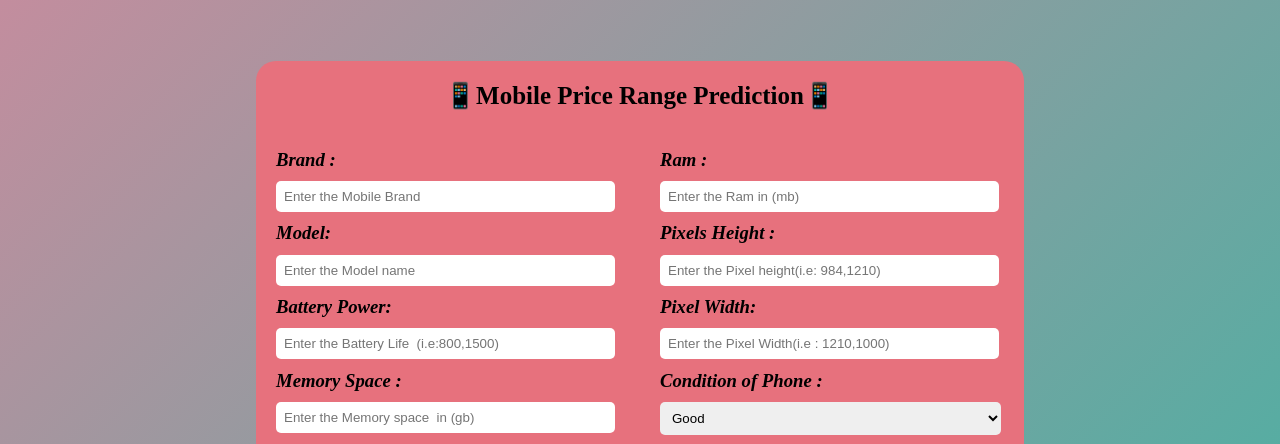
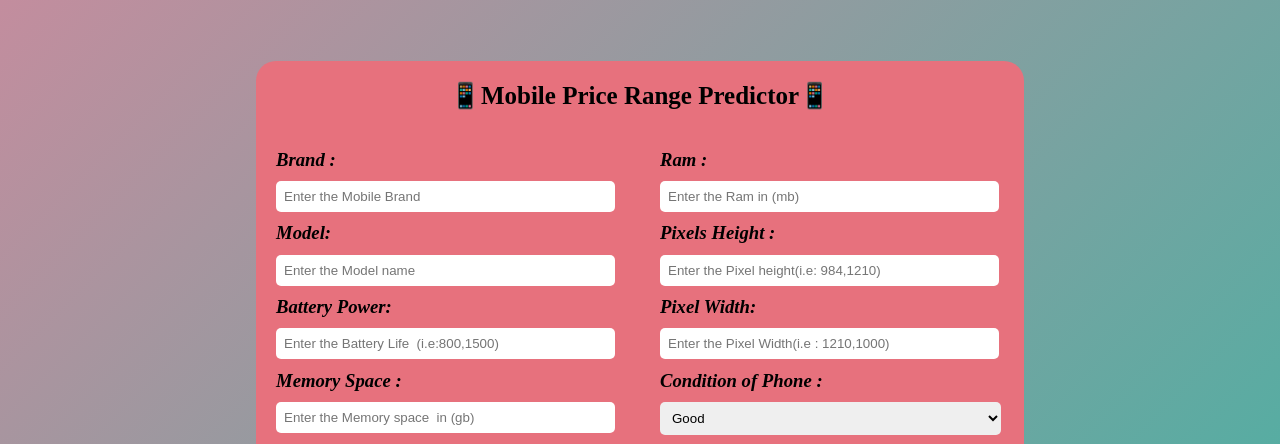
Before and after one commit to Danishmahajan/Mobile-Price-Range-Prediction, a Flask app: page / in a window 1280 px wide. Shown: the top 444 px of the page. Run offline with Flask 2, Linux system fonts and the light colour scheme; parts of the project's set-up code (start-up, migrations or seed data) failed here and were passed over.

Commit message:
Update index.html

```diff
--- a/templates/index.html
+++ b/templates/index.html
@@ -13,7 +13,7 @@
         <div></div>
         <div class="main">
             <form action="https://mobile-price-range--prediction.herokuapp.com/prediction" method='POST'>
-                <div class="heading">📱Mobile Price Range Prediction📱</div>
+                <div class="heading">📱Mobile Price Range Predictor📱</div>
 
                     <div class ="main2">
                         <div class="grid-item1" >
```
